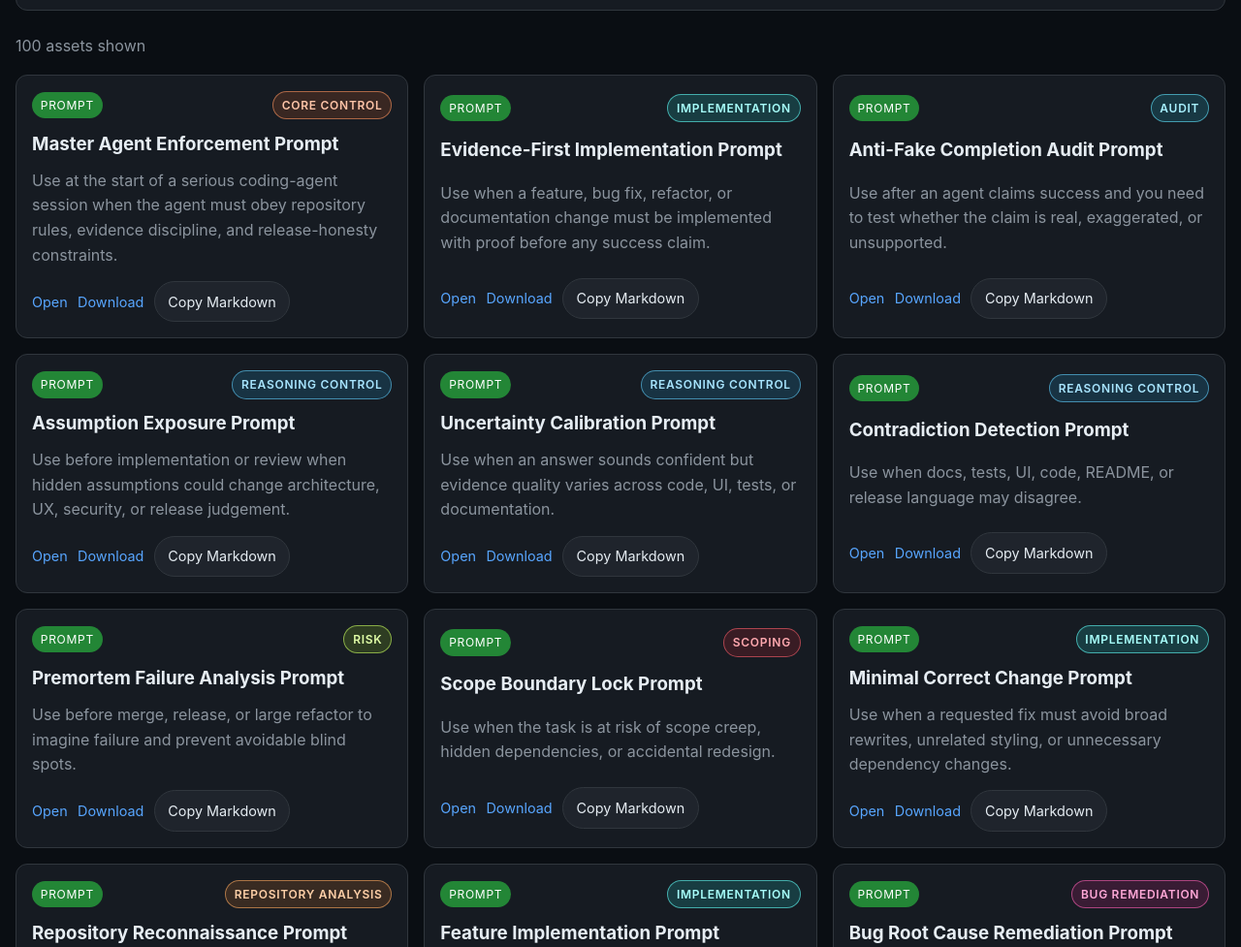
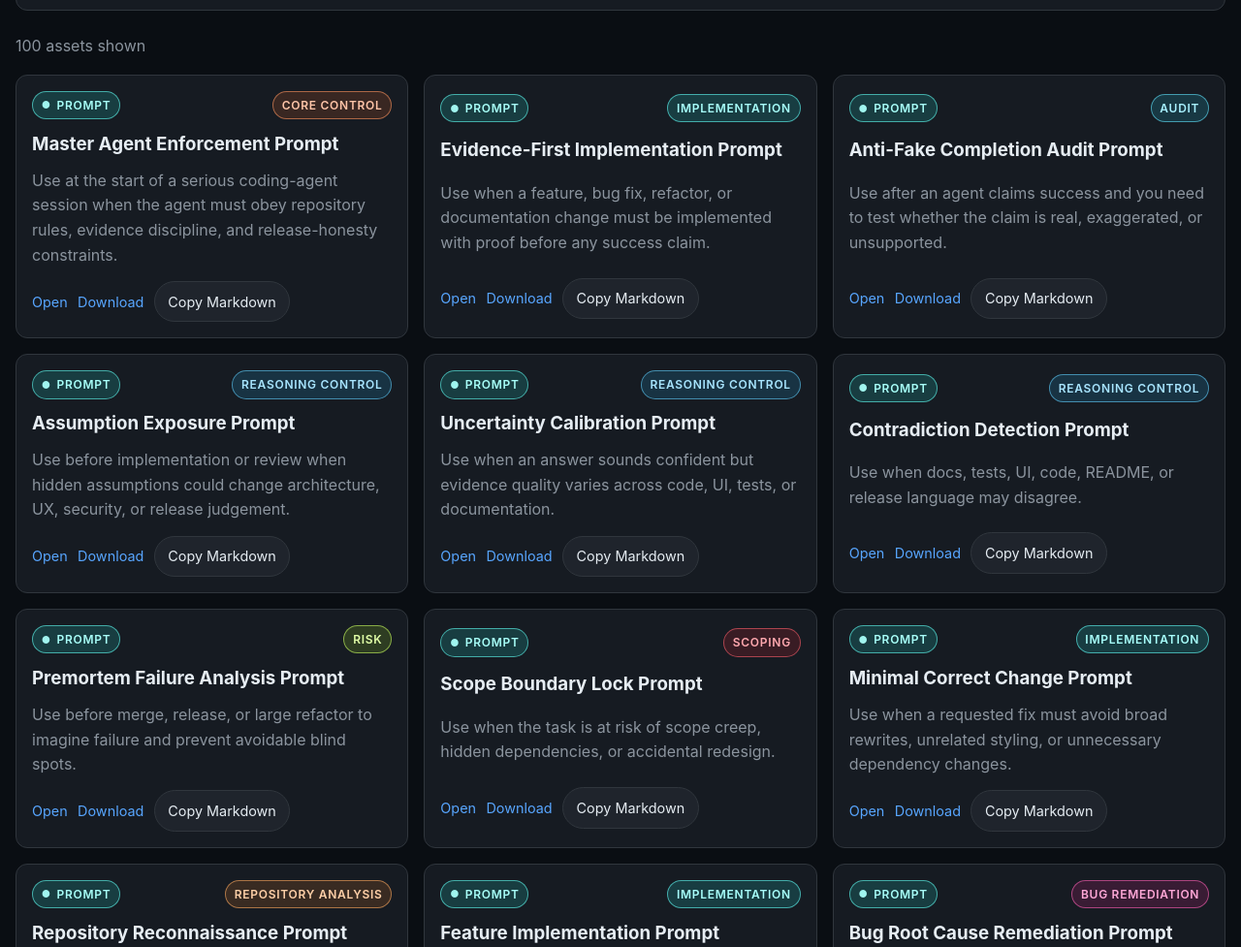
Before and after one commit to CarlasHub/Agents-Workflow-Blueprint, a plain HTML site: page index.html in a window 1280 px wide. Shown: the part 1193-2170 px from the top of the page at 97% size. Drawn offline with Linux system fonts and the light colour scheme.

Commit message:
Unify asset type chip styling and add minimal type icons

```diff
--- a/index.html
+++ b/index.html
@@ -199,6 +199,7 @@ python3 -S scripts/check_template_library.py</code></pre>
       let assets = [];
       let activeFilter = 'all';
       let categoryStyles = new Map();
+      let typeStyles = new Map();
 
       function normalise(value) {
         return String(value || '').toLowerCase();
@@ -206,6 +207,12 @@ python3 -S scripts/check_template_library.py</code></pre>
 
       function getCategoryLabel(category) {
         return String(category || '').trim() || 'Uncategorised';
+      }
+
+      function getTypeLabel(type) {
+        const value = String(type || '').trim();
+        if (!value) return 'Unknown';
+        return value.charAt(0).toUpperCase() + value.slice(1);
       }
 
       function buildCategoryStyles(items) {
@@ -232,6 +239,39 @@ python3 -S scripts/check_template_library.py</code></pre>
         return `--category-bg:${style.bg};--category-border:${style.border};--category-fg:${style.fg};`;
       }
 
+      function buildTypeStyles(items) {
+        const types = [...new Set(items.map((asset) => getTypeLabel(asset.type)))]
+          .sort((left, right) => left.localeCompare(right));
+        const map = new Map();
+        types.forEach((type, index) => {
+          const hue = ((index * 137.508) + 38) % 360;
+          map.set(type, {
+            bg: `hsl(${hue.toFixed(2)} 80% 52% / 0.17)`,
+            border: `hsl(${hue.toFixed(2)} 86% 66% / 0.62)`,
+            fg: `hsl(${hue.toFixed(2)} 100% 83%)`,
+          });
+        });
+        return map;
+      }
+
+      function typeStyle(type) {
+        const label = getTypeLabel(type);
+        const style = typeStyles.get(label);
+        if (!style) {
+          return '--type-bg:var(--bgColor-neutral-muted);--type-border:var(--borderColor-default);--type-fg:var(--fgColor-default);';
+        }
+        return `--type-bg:${style.bg};--type-border:${style.border};--type-fg:${style.fg};`;
+      }
+
+      function typeIcon(type) {
+        const iconMap = {
+          prompt: '●',
+          skill: '◆',
+          contract: '■',
+        };
+        return iconMap[String(type || '').toLowerCase()] || '•';
+      }
+
       function render() {
         const term = normalise(searchEl.value);
         const filtered = assets.filter((asset) => {
@@ -244,7 +284,7 @@ python3 -S scripts/check_template_library.py</code></pre>
         grid.innerHTML = filtered.map((asset) => `
           <article class="asset-card" data-type="${asset.type}">
             <div class="asset-card-head">
-              <span class="asset-type">${asset.type}</span>
+              <span class="asset-type" style="${typeStyle(asset.type)}"><span class="asset-type-icon" aria-hidden="true">${typeIcon(asset.type)}</span>${getTypeLabel(asset.type)}</span>
               <span class="asset-category" style="${categoryStyle(asset.category)}">${getCategoryLabel(asset.category)}</span>
             </div>
             <h3>${asset.title}</h3>
@@ -294,6 +334,7 @@ python3 -S scripts/check_template_library.py</code></pre>
         .then((data) => {
           assets = data;
           categoryStyles = buildCategoryStyles(assets);
+          typeStyles = buildTypeStyles(assets);
           render();
         })
         .catch(() => {
--- a/site.css
+++ b/site.css
@@ -743,8 +743,17 @@ h1 {
 }
 
 .asset-type {
-  color: var(--fgColor-onEmphasis);
-  background: var(--bgColor-success-emphasis);
+  gap: 0.35rem;
+  color: var(--type-fg, var(--fgColor-default));
+  border: 1px solid var(--type-border, var(--borderColor-default));
+  background: var(--type-bg, var(--bgColor-neutral-muted));
+  font-weight: 600;
+}
+
+.asset-type-icon {
+  font-size: 0.64rem;
+  line-height: 1;
+  opacity: 0.95;
 }
 
 .asset-category {
```
